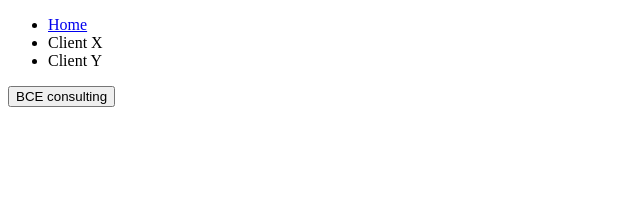
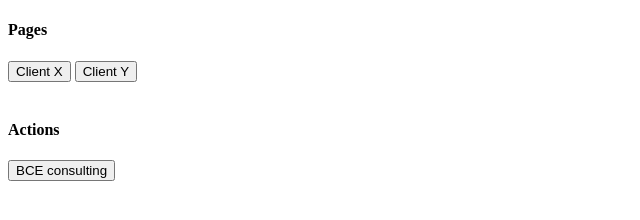
Before and after one commit to business-case-entrepreneurs/sante-cs-tabs-test, a website: page docs/index.html in a window 1280 px wide. Shown: the whole page, without its empty margins (0-640 px from the left). Drawn offline with Linux system fonts and the light colour scheme.

Commit message:
set browsing context from button

```diff
--- a/docs/index.html
+++ b/docs/index.html
@@ -7,23 +7,27 @@
     <title>Home</title>
   </head>
   <body>
-    <ul>
-      <li><a href="/sante-cs-tabs-test/">Home</a></li>
-      <li>
-        <a onclick="open('/sante-cs-tabs-test/client-x?CustomerId=cx', 'cx')">
-          Client X
-        </a>
-      </li>
-      <li>
-        <a onclick="open('/sante-cs-tabs-test/client-y?CustomerId=cy', 'cy')">
-          Client Y
-        </a>
-      </li>
-    </ul>
+    <div>
+      <h4>Pages</h4>
+      <button
+        onclick="open('/sante-cs-tabs-test/client-x?CustomerId=cx', 'cx')"
+      >
+        Client X
+      </button>
+      <button
+        onclick="open('/sante-cs-tabs-test/client-y?CustomerId=cy', 'cy')"
+      >
+        Client Y
+      </button>
+    </div>
+    <br />
 
-    <button onclick="opw('https://bce.consulting')">
-      BCE consulting
-    </button>
+    <div>
+      <h4>Actions</h4>
+      <button onclick="opw('https://bce.consulting')">
+        BCE consulting
+      </button>
+    </div>
 
     <script src="./index.js"></script>
     <script>
--- a/package.json
+++ b/package.json
@@ -4,12 +4,12 @@
   "description": "",
   "main": "index.js",
   "scripts": {
-    "serve": "browser-sync start --server docs --files \"docs/*\""
+    "serve": "http-server docs"
   },
   "keywords": [],
   "author": "",
   "license": "ISC",
   "devDependencies": {
-    "browser-sync": "^2.26.3"
+    "http-server": "^0.11.1"
   }
 }
```
Also changed, not shown: docs/client-x.html (+12 -13 lines), docs/client-y.html (+12 -13 lines), 1 other file.
